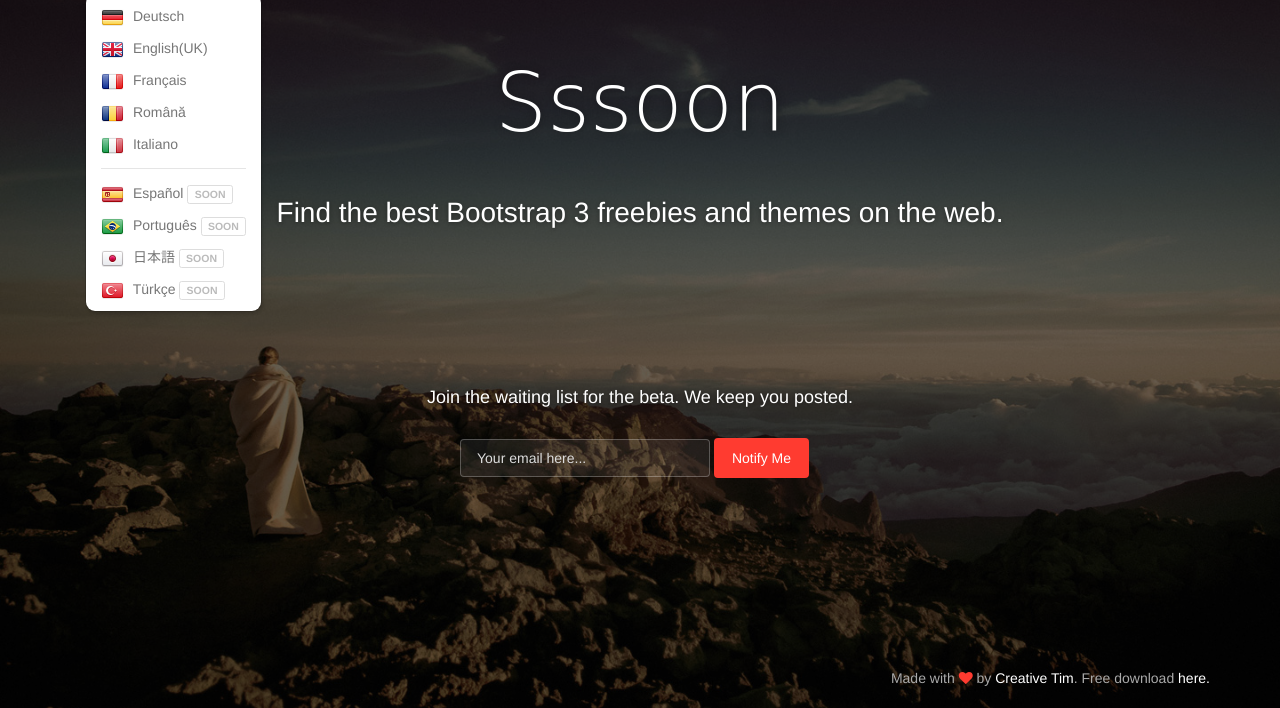
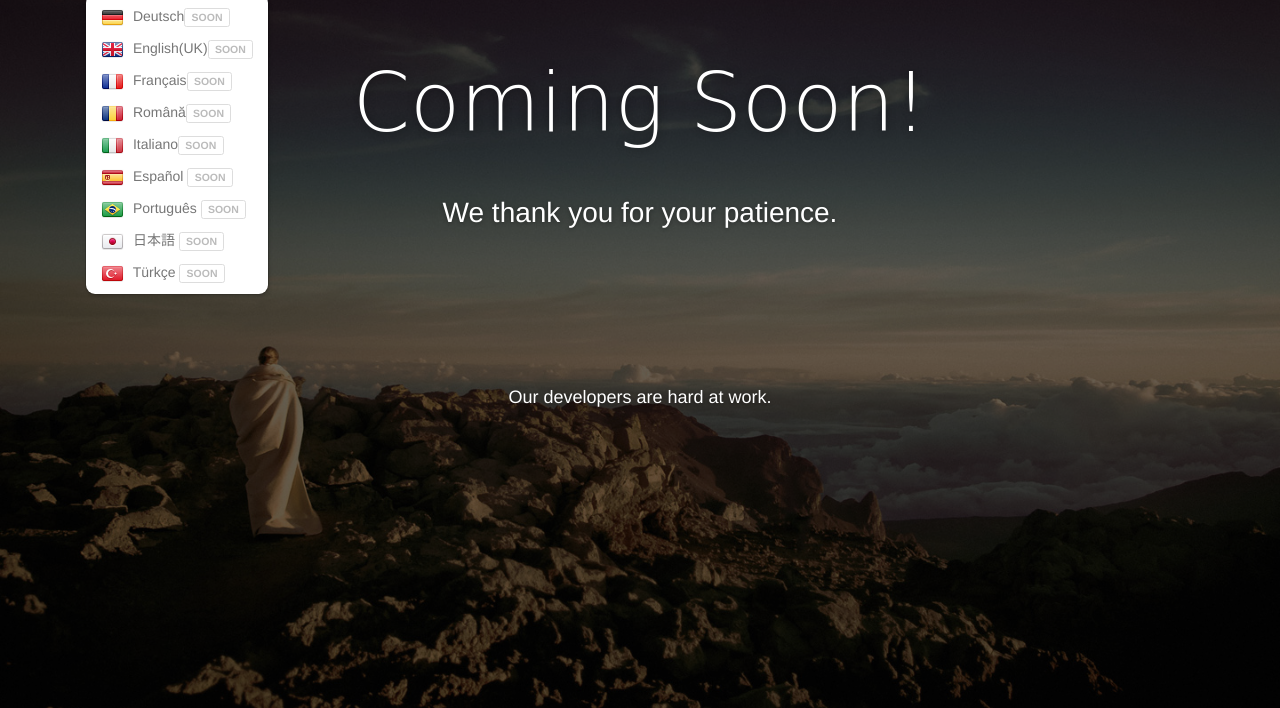
Before and after one commit to thejayhaykid/plan2wed.github.io, a plain HTML site: page index.html in a window 1280 px wide. Both pictures are taken after a click on the link "English(US)". Shown: the part 92-800 px from the top of the page. Drawn offline with Linux system fonts and the light colour scheme; a web font is replaced by a local one.

Commit message:
Updated landing page

```diff
--- a/index.html
+++ b/index.html
@@ -7,7 +7,7 @@
     <meta content='width=device-width, initial-scale=1.0, maximum-scale=1.0, user-scalable=0' name='viewport' />
     <meta name="viewport" content="width=device-width" />
 
-    <title>Sssoon Page </title>
+    <title>Plan2Wed.com</title>
 
     <link href="css/bootstrap.css" rel="stylesheet" />
 	<link href="css/coming-sssoon.css" rel="stylesheet" />
@@ -41,13 +41,11 @@
                 <b class="caret"></b>
               </a>
               <ul class="dropdown-menu">
-                <li><a href="#"><img src="images/flags/DE.png"/> Deutsch</a></li>
-                <li><a href="#"><img src="images/flags/GB.png"/> English(UK)</a></li>
-                <li><a href="#"><img src="images/flags/FR.png"/> Français</a></li>
-                <li><a href="#"><img src="images/flags/RO.png"/> Română</a></li>
-                <li><a href="#"><img src="images/flags/IT.png"/> Italiano</a></li>
-
-                <li class="divider"></li>
+                <li><a href="#"><img src="images/flags/DE.png"/> Deutsch<span class="label label-default">soon</span></a></li>
+                <li><a href="#"><img src="images/flags/GB.png"/> English(UK)<span class="label label-default">soon</span></a></li>
+                <li><a href="#"><img src="images/flags/FR.png"/> Français<span class="label label-default">soon</span></a></li>
+                <li><a href="#"><img src="images/flags/RO.png"/> Română<span class="label label-default">soon</span></a></li>
+                <li><a href="#"><img src="images/flags/IT.png"/> Italiano<span class="label label-default">soon</span></a></li>
                 <li><a href="#"><img src="images/flags/ES.png"/> Español <span class="label label-default">soon</span></a></li>
                 <li><a href="#"><img src="images/flags/BR.png"/> Português <span class="label label-default">soon</span></a></li>
                 <li><a href="#"><img src="images/flags/JP.png"/> 日本語 <span class="label label-default">soon</span></a></li>
@@ -91,34 +89,22 @@
 
     <div class="container">
         <h1 class="logo cursive">
-            Sssoon
+            Coming Soon!
         </h1>
 <!--  H1 can have 2 designs: "logo" and "logo cursive"           -->
 
         <div class="content">
-            <h4 class="motto">Find the best Bootstrap 3 freebies and themes on the web.</h4>
+            <h4 class="motto">We thank you for your patience.</h4>
             <div class="subscribe">
                 <h5 class="info-text">
-                    Join the waiting list for the beta. We keep you posted.
+                    Our developers are hard at work.
                 </h5>
-                <div class="row">
-                    <div class="col-md-4 col-md-offset-4 col-sm6-6 col-sm-offset-3 ">
-                        <form class="form-inline" role="form">
-                          <div class="form-group">
-                            <label class="sr-only" for="exampleInputEmail2">Email address</label>
-                            <input type="email" class="form-control transparent" placeholder="Your email here...">
-                          </div>
-                          <button type="submit" class="btn btn-danger btn-fill">Notify Me</button>
-                        </form>
-
-                    </div>
-                </div>
             </div>
         </div>
     </div>
     <div class="footer">
       <div class="container">
-             Made with <i class="fa fa-heart heart"></i> by <a href="http://www.creative-tim.com">Creative Tim</a>. Free download <a href="http://www.creative-tim.com/product/coming-sssoon-page">here.</a>
+
       </div>
     </div>
  </div>
```
